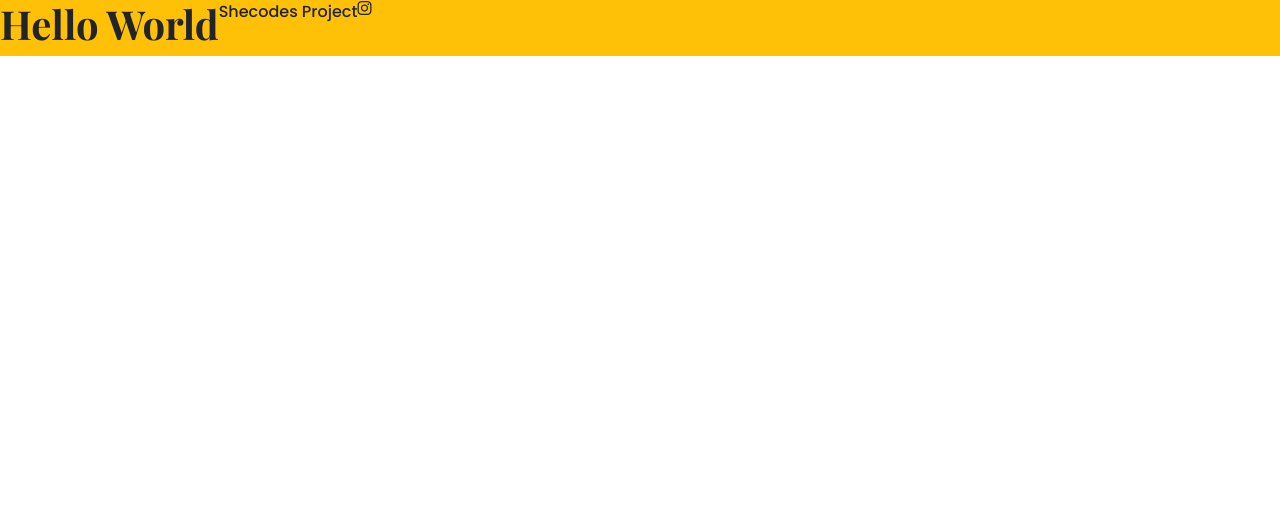
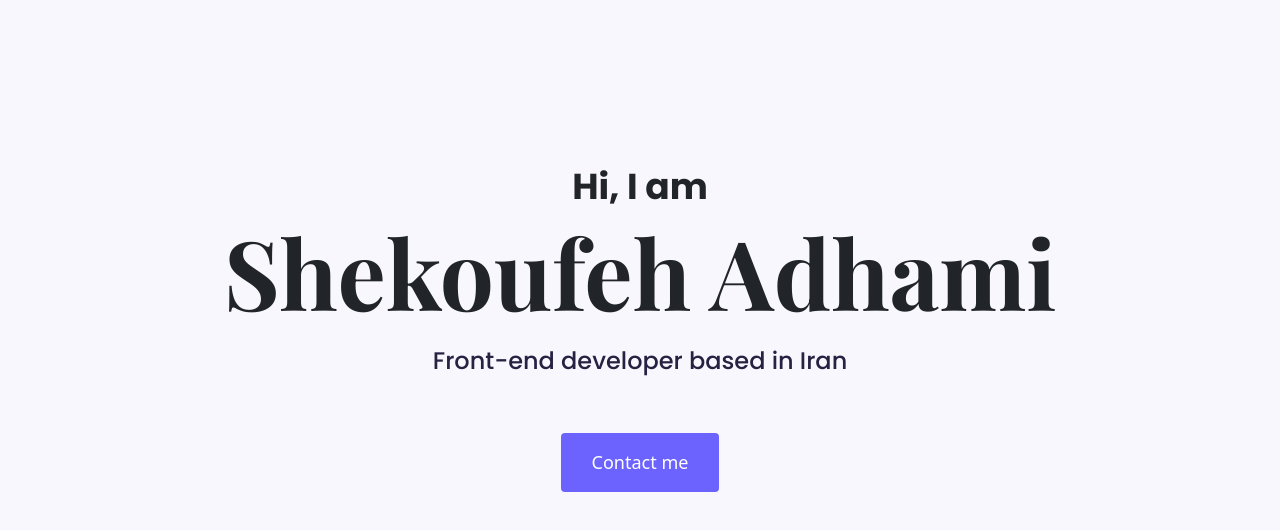
Before and after one commit to shekadha/portfolio-project, a plain HTML site: page index.html in a window 1280 px wide. Drawn offline with nearby package versions, Linux system fonts and the light colour scheme.

Commit message:
homepage-development

```diff
--- a/index.html
+++ b/index.html
@@ -31,10 +31,11 @@
     ></script>
   </head>
   <body>
-    <div class="d-flex bg-warning">
-      <h1>Hello World</h1>
-      <p>Shecodes Project</p>
-      <i class="fa-brands fa-instagram"></i>
+    <div class="hero">
+      <p>Hi, I am</p>
+      <h1>Shekoufeh Adhami</h1>
+      <h2 class="mb-5">Front-end developer based in Iran</h2>
+      <a href="#" class="btn btn-branding">Contact me</a>
     </div>
   </body>
 </html>
--- a/style/folio.css
+++ b/style/folio.css
@@ -1,8 +1,48 @@
-h1 {
-  font-family: "Playfair Display", serif;
+:root {
+  --branding-color: #6c63ff;
+  --secondary-color: #f9f7fe;
+  --heading-font-family: "Playfair Display", serif;
+  --default--font-family: "Poppins", sans-serif;
+}
+
+h1,
+h2,
+h3,
+h4,
+h5,
+h6 {
+  font-family: var(--heading-font-family);
   font-weight: bold;
 }
+h1 {
+  font-size: 96px;
+}
 p {
-  font-family: "Poppins", sans-serif;
+  font-family: var(--default--font-family);
   font-weight: normal;
 }
+.hero {
+  background-color: var(--secondary-color);
+  text-align: center;
+  padding: 160px 20px;
+}
+.hero p {
+  font-size: 36px;
+  font-weight: bold;
+  margin: 0;
+}
+.hero h2 {
+  font-family: var(--default--font-family);
+  font-weight: normal;
+  font-size: 24px;
+  color: #272142;
+  line-height: 2;
+}
+.btn-branding {
+  background: var(--branding-color);
+  border-radius: 4px;
+  color: white;
+  font-size: 18px;
+  line-height: 27px;
+  padding: 15px 30px;
+}
```
